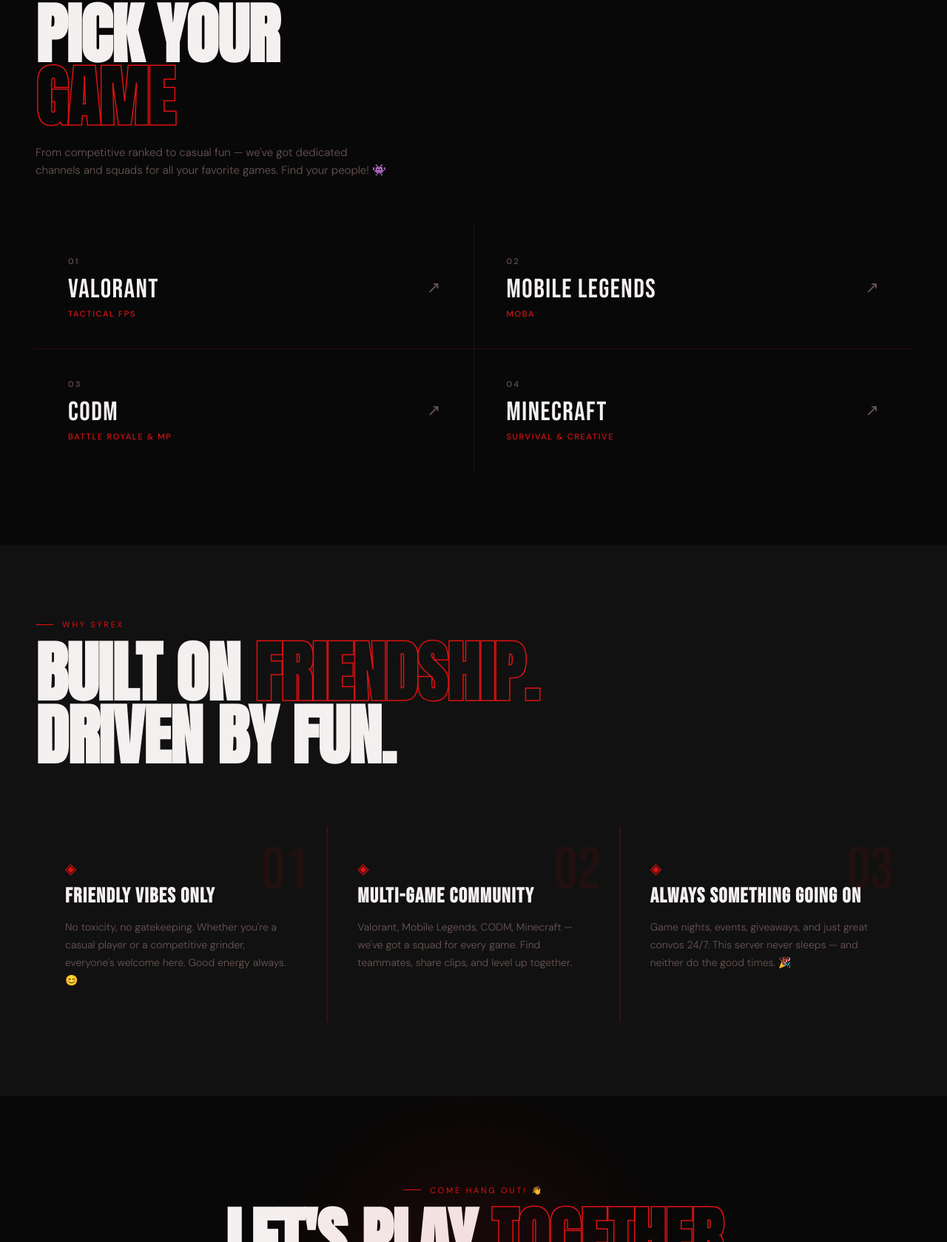
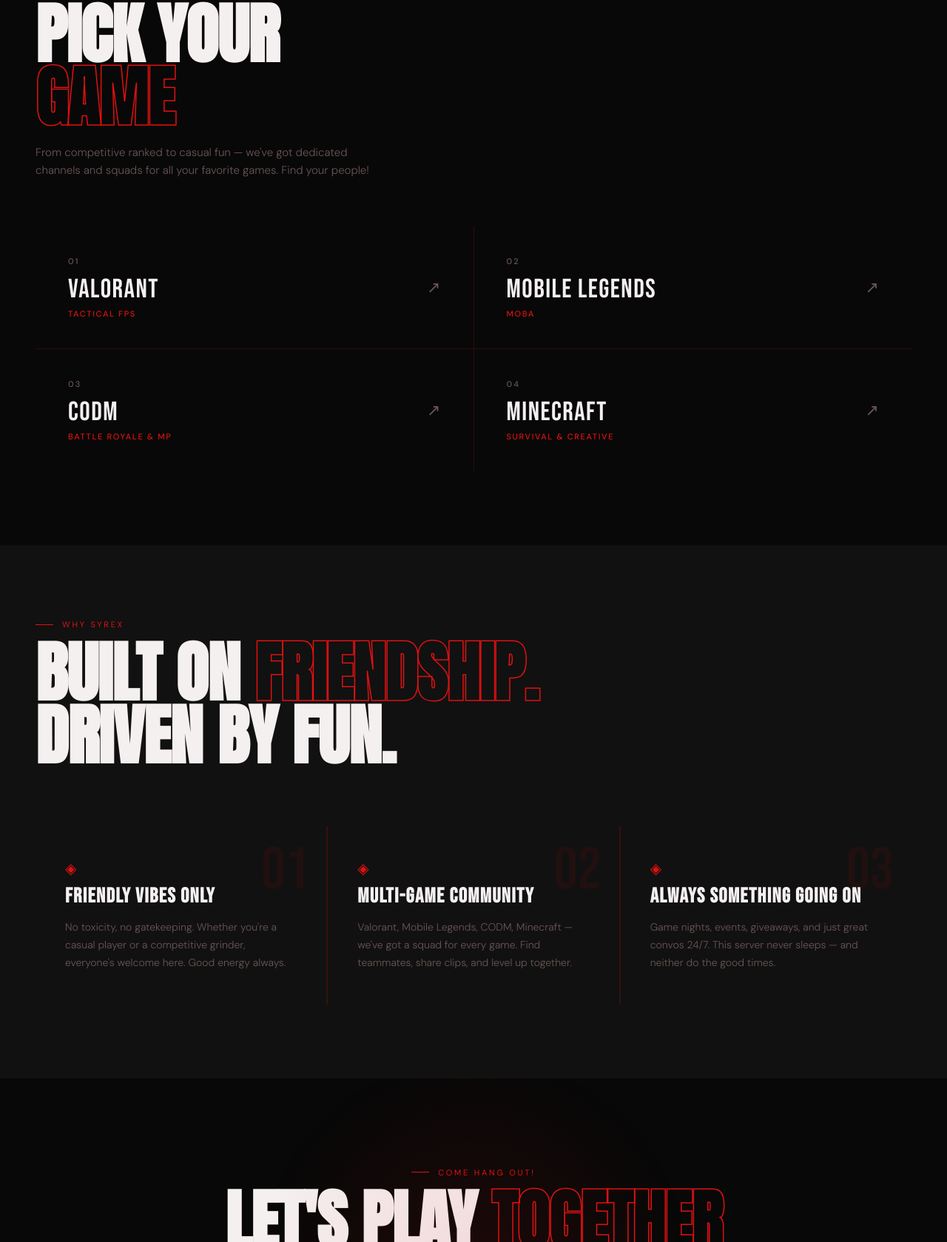
Before and after one commit to kaiiruu/SYREX, a plain HTML site: page index.html in a window 1280 px wide. Shown: the part 1121-2800 px from the top of the page at 74% size. Drawn offline with Linux system fonts and the light colour scheme.

Commit message:
Update index.html

```diff
--- a/index.html
+++ b/index.html
@@ -63,7 +63,7 @@
       PLAY CHILL<br>
       <span class="outline">&amp; VIBE</span>
     </h1>
-    <p class="hero-sub">A warm, welcoming space for gamers of all kinds. Whether you're here to grind ranked or just hang out — you belong here. 🎮</p>
+    <p class="hero-sub">A warm, welcoming space for gamers of all kinds. Whether you're here to grind ranked or just hang out — you belong here.</p>
     <div class="hero-actions">
       <a href="https://discord.gg/SSVam3Cv7f" class="btn-primary">Join on Discord</a>
       <a href="#roster" class="btn-ghost">View Games</a>
@@ -136,7 +136,7 @@
     <p class="section-eyebrow reveal">Our Games</p>
     <h2 class="section-title reveal">PICK YOUR<br/><em>GAME</em></h2>
     <p class="reveal" style="margin-top:20px;font-size:15px;color:var(--muted);max-width:480px;font-weight:300;line-height:1.6">
-      From competitive ranked to casual fun — we've got dedicated channels and squads for all your favorite games. Find your people! 👾
+      From competitive ranked to casual fun — we've got dedicated channels and squads for all your favorite games. Find your people!
     </p>
 
     <div class="roster-grid reveal">
@@ -185,7 +185,7 @@
         <div class="about-card-num">01</div>
         <div class="about-icon">◈</div>
         <h3>Friendly Vibes Only</h3>
-        <p>No toxicity, no gatekeeping. Whether you're a casual player or a competitive grinder, everyone's welcome here. Good energy always. 😊</p>
+        <p>No toxicity, no gatekeeping. Whether you're a casual player or a competitive grinder, everyone's welcome here. Good energy always.</p>
       </div>
       <div class="about-card reveal">
         <div class="about-card-num">02</div>
@@ -197,16 +197,16 @@
         <div class="about-card-num">03</div>
         <div class="about-icon">◈</div>
         <h3>Always Something Going On</h3>
-        <p>Game nights, events, giveaways, and just great convos 24/7. This server never sleeps — and neither do the good times. 🎉</p>
+        <p>Game nights, events, giveaways, and just great convos 24/7. This server never sleeps — and neither do the good times.</p>
       </div>
     </div>
   </section>
 
   <!-- ─── CTA ─── -->
   <section class="cta-section">
-    <p class="section-eyebrow reveal" style="justify-content:center">Come hang out! 👋</p>
+    <p class="section-eyebrow reveal" style="justify-content:center">Come hang out!</p>
     <h2 class="section-title reveal">LET'S PLAY <em>TOGETHER</em></h2>
-    <p class="cta-sub reveal">Jump in, say hi, and find your squad. Everyone's welcome in Syrex — no tryouts needed. 🎮</p>
+    <p class="cta-sub reveal">Jump in, say hi, and find your squad. Everyone's welcome in Syrex — no tryouts needed.</p>
     <div class="cta-action reveal">
       <a href="https://discord.gg/SSVam3Cv7f" class="btn-primary">Enter Syrex</a>
       <span class="cta-sep">·</span>
```
